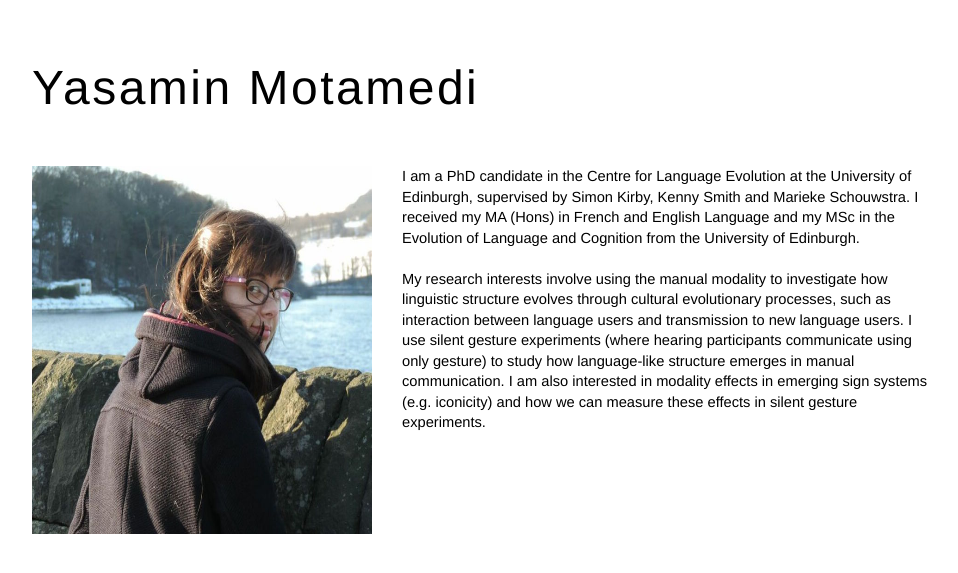
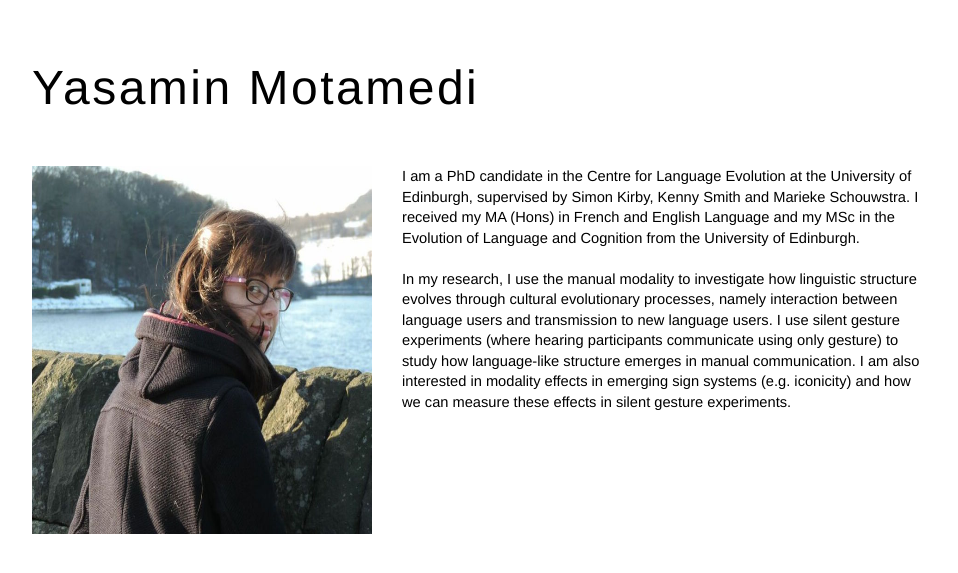
Before and after one commit to ymotamedi/ymotamedi.github.io, a Jekyll site: the page built from index.html, in a window 1280 px wide. Shown: the top 573 px of the page, without its empty margins (160-1118 px from the left). Built offline with Jekyll 4.4.1, drawn with Linux system fonts in a browser that asks for light colours.

Commit message:
Update index.html

```diff
--- a/index.html
+++ b/index.html
@@ -7,8 +7,8 @@ I am a PhD candidate in the Centre for Language Evolution at the University of E
   supervised by Simon Kirby, Kenny Smith and Marieke Schouwstra.
   I received my MA (Hons) in French and English Language and my MSc in the Evolution of Language and Cognition from the University of Edinburgh.
  <br><br>
-My research interests involve using the manual modality to investigate how linguistic structure evolves through cultural evolutionary processes,
-  such as interaction between language users and transmission to new language users.
+In my research, I use the manual modality to investigate how linguistic structure evolves through cultural evolutionary processes,
+  namely interaction between language users and transmission to new language users.
   I use silent gesture experiments (where hearing participants communicate using only gesture)
   to study how language-like structure emerges in manual communication.
   I am also interested in modality effects in emerging sign systems (e.g. iconicity) and how we can measure these effects in silent gesture experiments.
```
